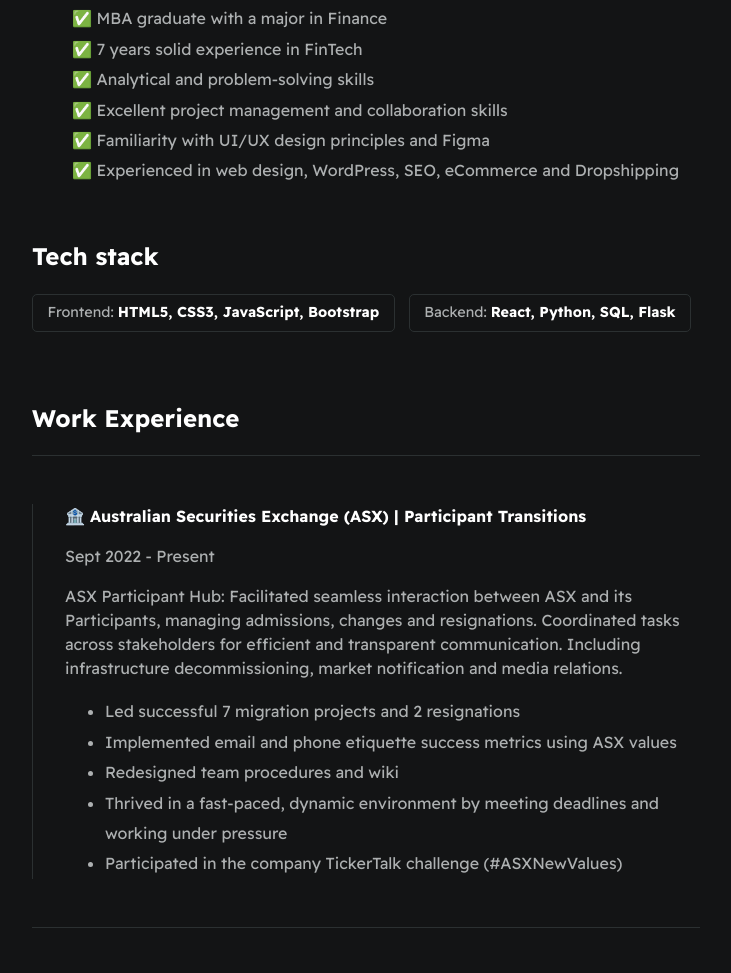
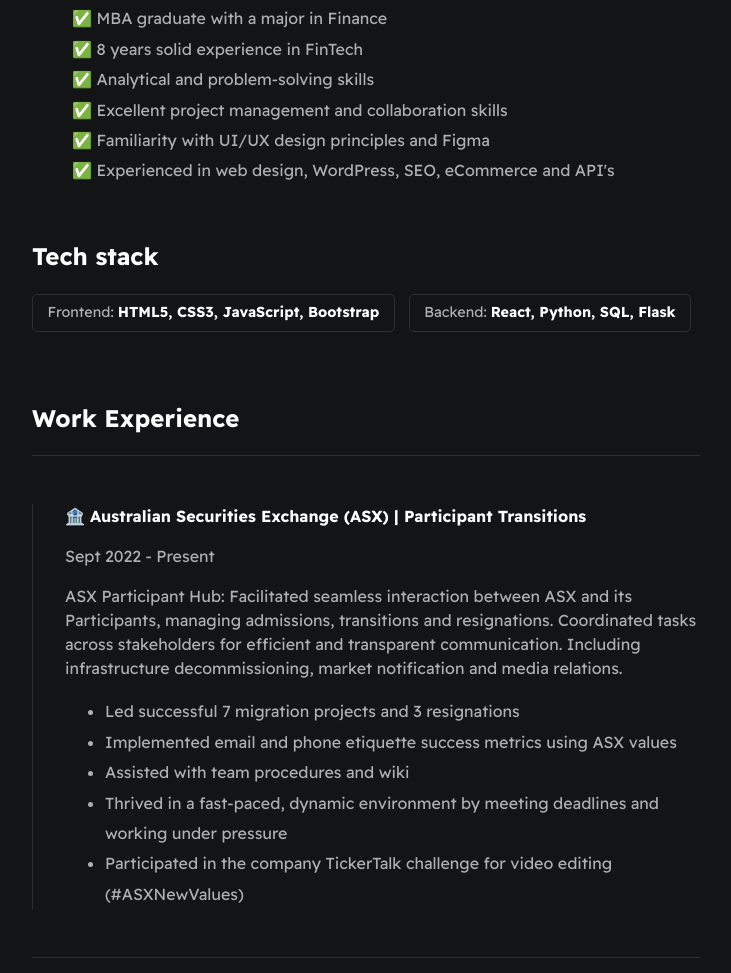
Before and after one commit to NatMiji/Resume, a plain HTML site: page index.html in a window 1280 px wide. Shown: the part 398-1371 px from the top of the page, without its empty margins (274-1005 px from the left). Drawn offline with Linux system fonts and the light colour scheme.

Commit message:
Update index.html

```diff
--- a/index.html
+++ b/index.html
@@ -21,9 +21,9 @@
 
         <section class="section--page">
             <div id="socials--list">
-                <a href="#" target="_blank">🌐 Barkday Party </a>
+                <a href="https://barkdayparty.co/" target="_blank">🌐 Barkday Party </a>
                 <a href="https://www.linkedin.com/in/natchap/" target="_blank">👥 LinkedIn</a>
-                <a href="#" target="_blank">🚀 GitHub </a>
+                <a href="https://github.com/NatMiji/" target="_blank">🚀 GitHub </a>
                 <a href="#" target="_blank">🔔 TikTok </a>
                 <a href="./assets/Nat resume.docx" target="_blank"> ↘️ Download Resume</a>
             </div>
@@ -33,11 +33,11 @@
                 <h2>Skills & Qualifications</h2>
                 <ul id="qualifications--list">
                     <li>✅ MBA graduate with a major in Finance </li>
-                    <li>✅ 7 years solid experience in FinTech</li>
+                    <li>✅ 8 years solid experience in FinTech</li>
                     <li>✅ Analytical and problem-solving skills </li>
                     <li>✅ Excellent project management and collaboration skills </li>
                     <li>✅ Familiarity with UI/UX design principles and Figma </li>
-                    <li>✅ Experienced in web design, WordPress, SEO, eCommerce and Dropshipping</li>
+                    <li>✅ Experienced in web design, WordPress, SEO, eCommerce and API's </li>
                 </ul>
 
                 <section class="section--page">
@@ -57,13 +57,13 @@
                 <div class="card--work-history">
                     <strong>🏦 Australian Securities Exchange (ASX) | Participant Transitions </strong>
                     <p>Sept 2022 - Present</p>
-                    <p>ASX Participant Hub: Facilitated seamless interaction between ASX and its Participants, managing admissions, changes and resignations. Coordinated tasks across stakeholders for efficient and transparent communication. Including infrastructure decommissioning, market notification and media relations. </p>
+                    <p>ASX Participant Hub: Facilitated seamless interaction between ASX and its Participants, managing admissions, transitions and resignations. Coordinated tasks across stakeholders for efficient and transparent communication. Including infrastructure decommissioning, market notification and media relations. </p>
                     <ul>
-                        <li>Led successful 7 migration projects and 2 resignations</li>
+                        <li>Led successful 7 migration projects and 3 resignations</li>
                         <li>Implemented email and phone etiquette success metrics using ASX values</li>
-                        <li>Redesigned team procedures and wiki</li>
+                        <li>Assisted with team procedures and wiki</li>
                         <li>Thrived in a fast-paced, dynamic environment by meeting deadlines and working under pressure</li>
-                        <li>Participated in the company TickerTalk challenge (#ASXNewValues)</li>
+                        <li>Participated in the company TickerTalk challenge for video editing (#ASXNewValues)</li>
                     </ul>
                 </div>
 
@@ -76,8 +76,9 @@
                     <ul>
                         <li>Designed prototype and organised SEO depending on the business scale</li>
                         <li>Built eCommerce platforms using Paypal, set up Square and stripe API for payment integration </li>
-                        <li>7+ websites built in 2023: Barkday Party, Rice and Noodle by iPohtown and eCommerce websites</li>
+                        <li>7+ websites built-in 2023: Barkday Party, Rice and Noodle by iPohtown and eCommerce websites</li>
                         <li>Demonstrated the ability to translate client requirements into functional websites, ensuring high satisfaction, while delivering projects within stipulated deadline</li>
+                        <li>Portfolio eCommerce <a https://bytheseaco.com/" target="_blank"> ♻ </a> <a https://www.crystalofakind.com/"> ♻ </a></li
                     </ul>
                 </div>
 
```
